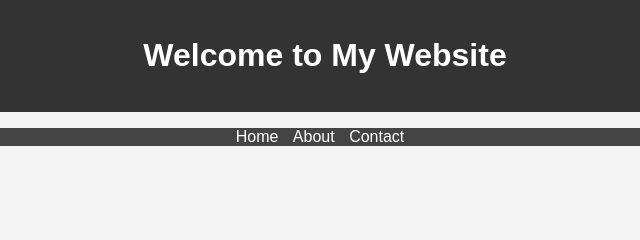
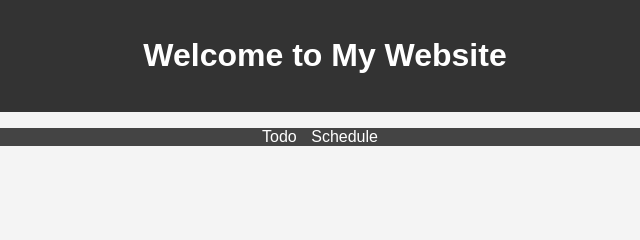
Before and after one commit to nrvs91/nrvs91.github.io, a plain HTML site: page index.html in a window 1280 px wide. Shown: the top 240 px of the page, 315-955 px from the left. Drawn offline with Linux system fonts and the light colour scheme.

Commit message:
update links

```diff
--- a/index.html
+++ b/index.html
@@ -1,7 +1,7 @@
 <!DOCTYPE html>
 <html>
 <head>
-    <title>Your Simple Website</title>
+    <title>TEST</title>
     <link rel="stylesheet" type="text/css" href="styles.css">
 </head>
 <body>
@@ -10,14 +10,13 @@
     </header>
     <nav>
         <ul>
-            <li><a href="#">Home</a></li>
-            <li><a href="#">About</a></li>
-            <li><a href="#">Contact</a></li>
+            <li><a href="#">Todo</a></li> <!-- Change this line -->
+            <li><a href="#">Schedule</a></li> <!-- Change this line -->
         </ul>
     </nav>
     <main>
         <section>
-            <h2>About Me</h2>
+            <h2>About Me</h2> <!-- Change this line -->
             <p>This is where you can write about yourself.</p>
         </section>
     </main>
```
